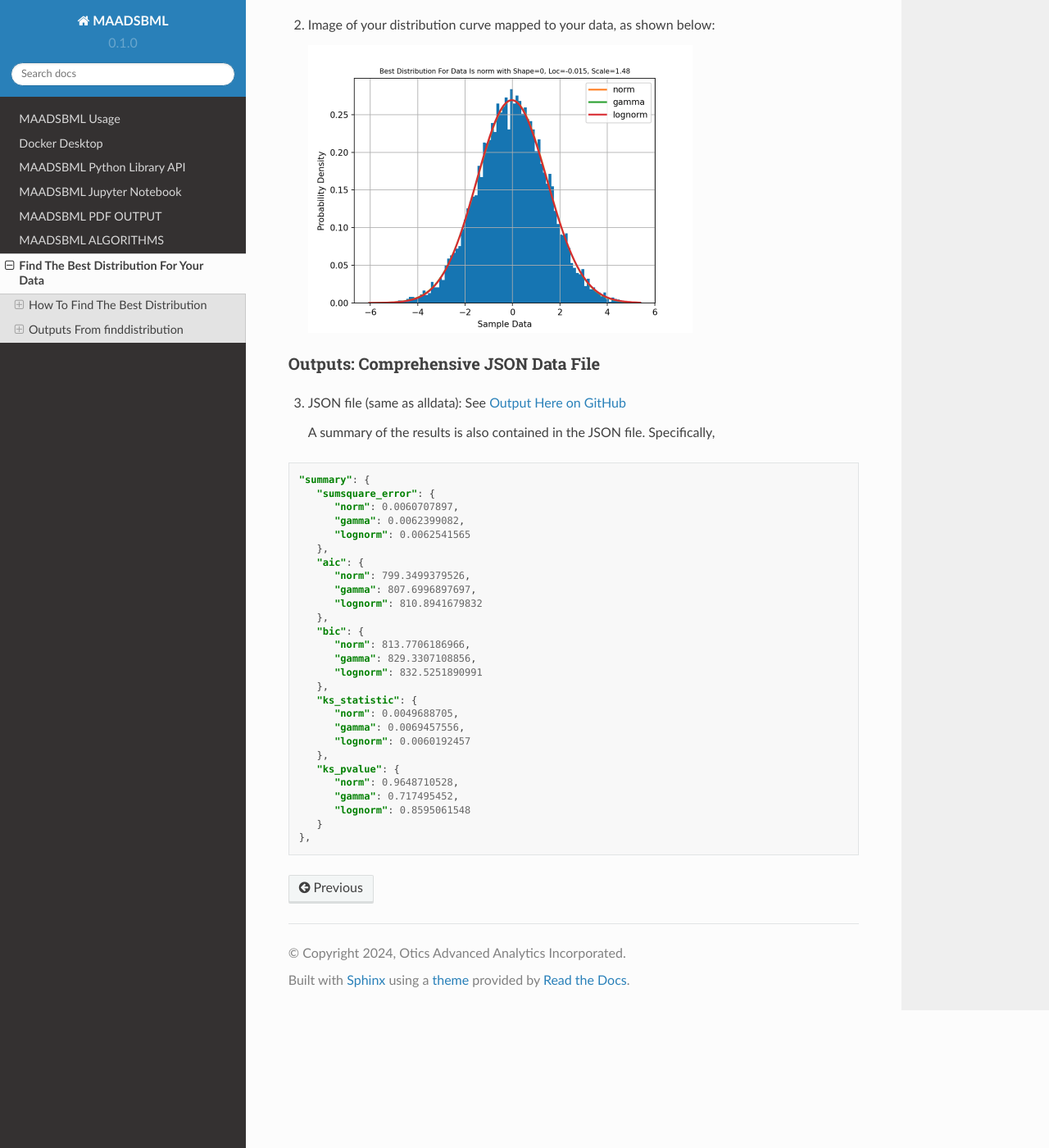
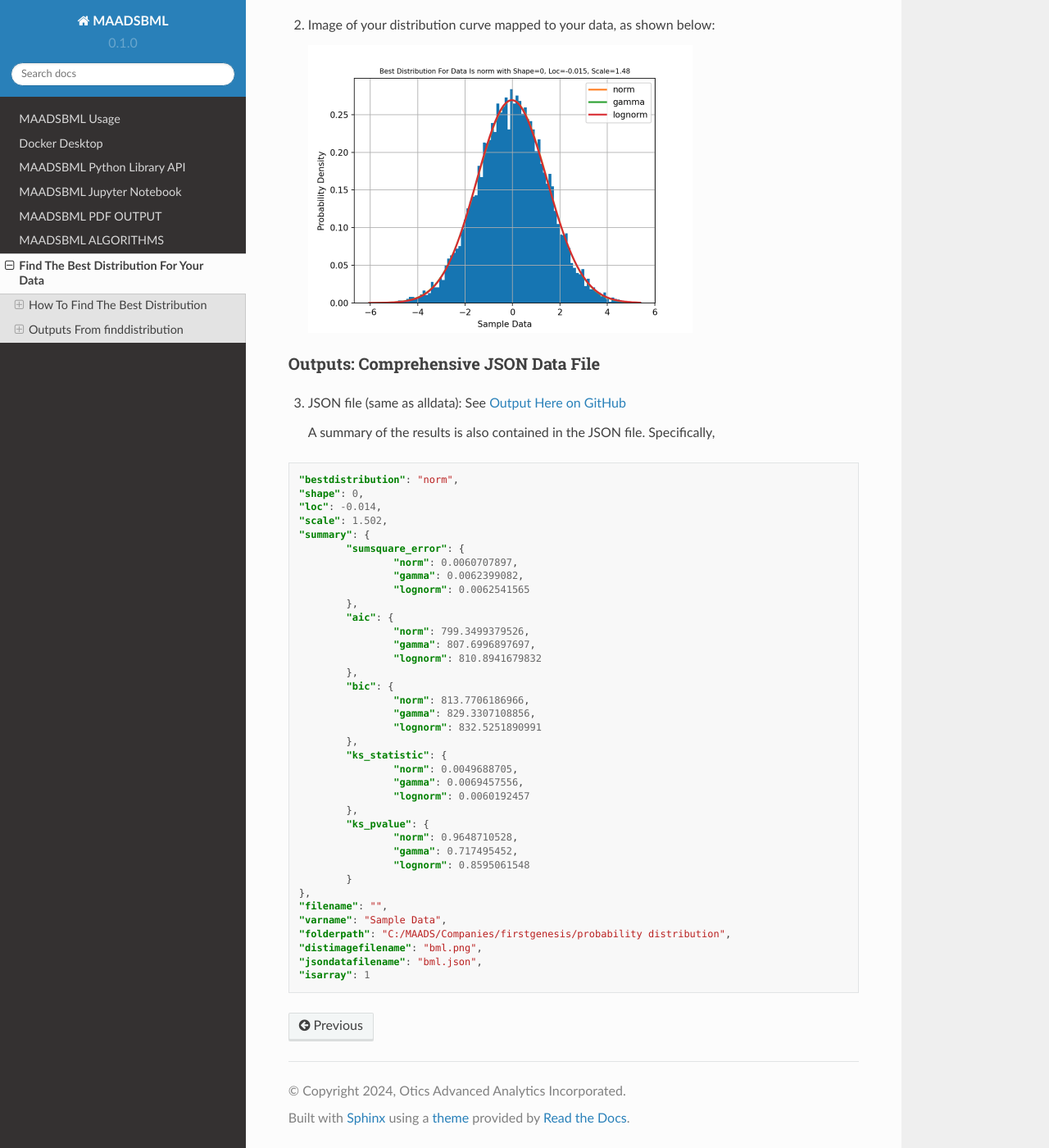
Before and after one commit to smaurice101/maadsbml, a Sphinx documentation site: the page built from docs/source/finddist.rst, in a window 1280 px wide and 1400 px high, scrolled down 2109 px. Shown: the whole window at 82% size. Built offline with Sphinx 7.4.7 and the Read the Docs theme 2.0.0, drawn with Linux system fonts in a browser that asks for light colours.

Commit message:
Update finddist.rst

```diff
--- a/docs/source/finddist.rst
+++ b/docs/source/finddist.rst
@@ -110,30 +110,40 @@ Outputs: Comprehensive JSON Data File
 
 .. code-block:: JSON
 
-      "summary": {
-         "sumsquare_error": {
-            "norm": 0.0060707897,
-            "gamma": 0.0062399082,
-            "lognorm": 0.0062541565
-         },
-         "aic": {
-            "norm": 799.3499379526,
-            "gamma": 807.6996897697,
-            "lognorm": 810.8941679832
-         },
-         "bic": {
-            "norm": 813.7706186966,
-            "gamma": 829.3307108856,
-            "lognorm": 832.5251890991
-         },
-         "ks_statistic": {
-            "norm": 0.0049688705,
-            "gamma": 0.0069457556,
-            "lognorm": 0.0060192457
-         },
-         "ks_pvalue": {
-            "norm": 0.9648710528,
-            "gamma": 0.717495452,
-            "lognorm": 0.8595061548
-         }
-      },
+   	"bestdistribution": "norm",
+   	"shape": 0,
+   	"loc": -0.014,
+   	"scale": 1.502,
+   	"summary": {
+   		"sumsquare_error": {
+   			"norm": 0.0060707897,
+   			"gamma": 0.0062399082,
+   			"lognorm": 0.0062541565
+   		},
+   		"aic": {
+   			"norm": 799.3499379526,
+   			"gamma": 807.6996897697,
+   			"lognorm": 810.8941679832
+   		},
+   		"bic": {
+   			"norm": 813.7706186966,
+   			"gamma": 829.3307108856,
+   			"lognorm": 832.5251890991
+   		},
+   		"ks_statistic": {
+   			"norm": 0.0049688705,
+   			"gamma": 0.0069457556,
+   			"lognorm": 0.0060192457
+   		},
+   		"ks_pvalue": {
+   			"norm": 0.9648710528,
+   			"gamma": 0.717495452,
+   			"lognorm": 0.8595061548
+   		}
+   	},
+   	"filename": "",
+   	"varname": "Sample Data",
+   	"folderpath": "C:/MAADS/Companies/firstgenesis/probability distribution",
+   	"distimagefilename": "bml.png",
+   	"jsondatafilename": "bml.json",
+   	"isarray": 1
```
